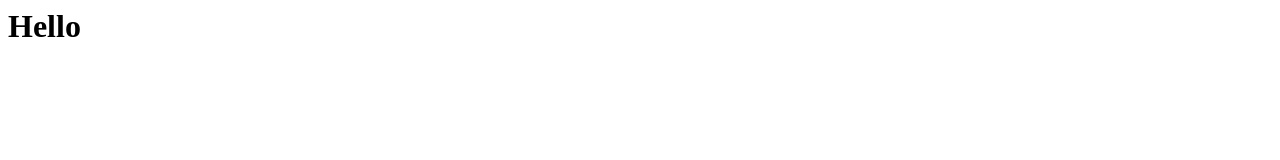
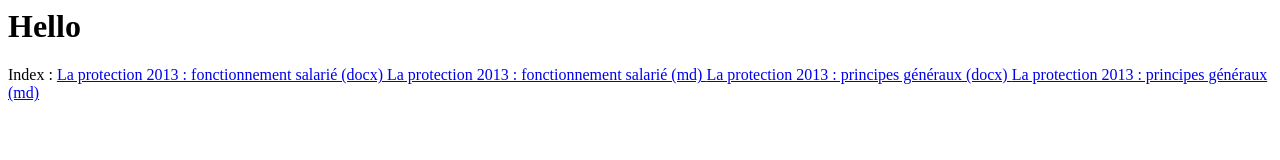
Before and after one commit to fpouyez/assistant-doc-files, a plain HTML site: page index.html in a window 1280 px wide. Drawn offline with Linux system fonts and the light colour scheme.

Commit message:
Indexation

```diff
--- a/index.html
+++ b/index.html
@@ -1 +1,16 @@
 <h1>Hello</h1>
+
+Index :
+
+<a href="./Protection_2013_fonctionnement_salarie.docx">
+    La protection 2013 : fonctionnement salarié (docx)
+</a>
+<a href="./Protection_2013_fonctionnement_salarie.md">
+    La protection 2013 : fonctionnement salarié (md)
+</a>
+<a href="./Protection_2013_principes_generaux.docx">
+    La protection 2013 : principes généraux (docx)
+</a>
+<a href="./Protection_2013_principes_generaux.md">
+    La protection 2013 : principes généraux (md)
+</a>
```
